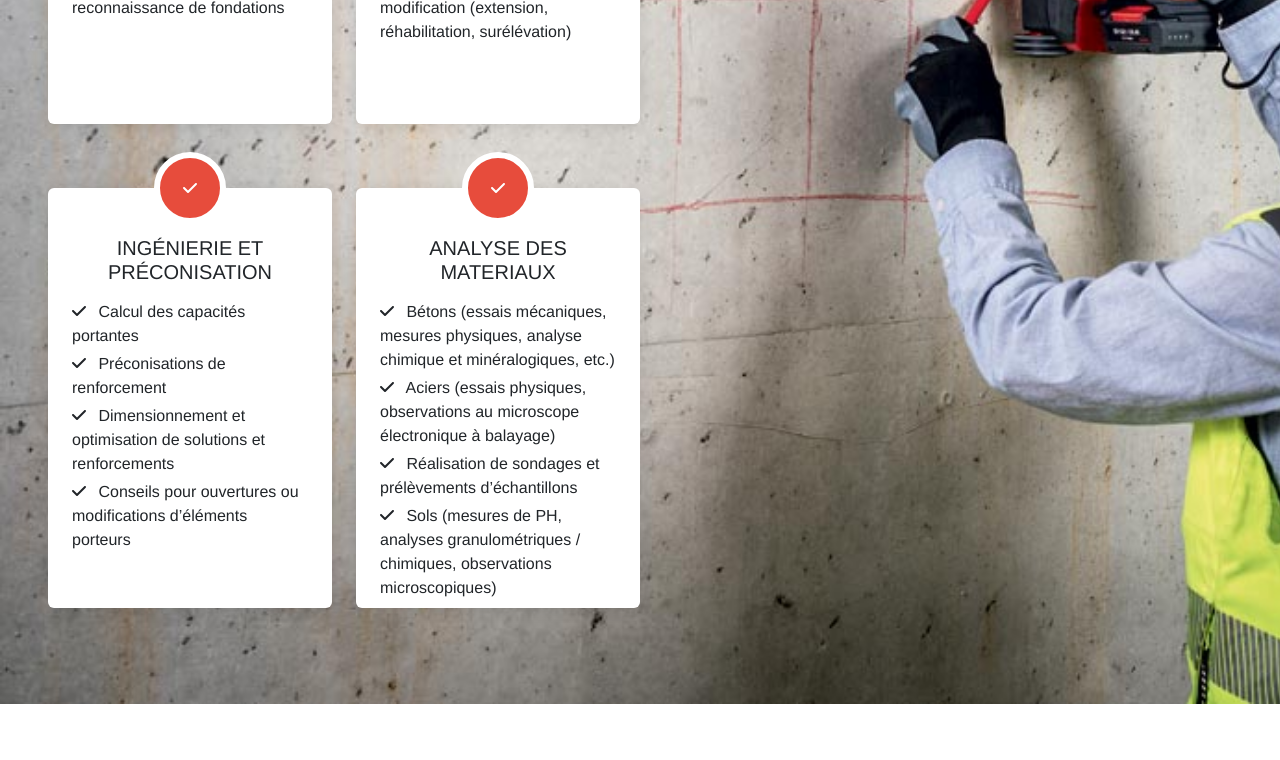
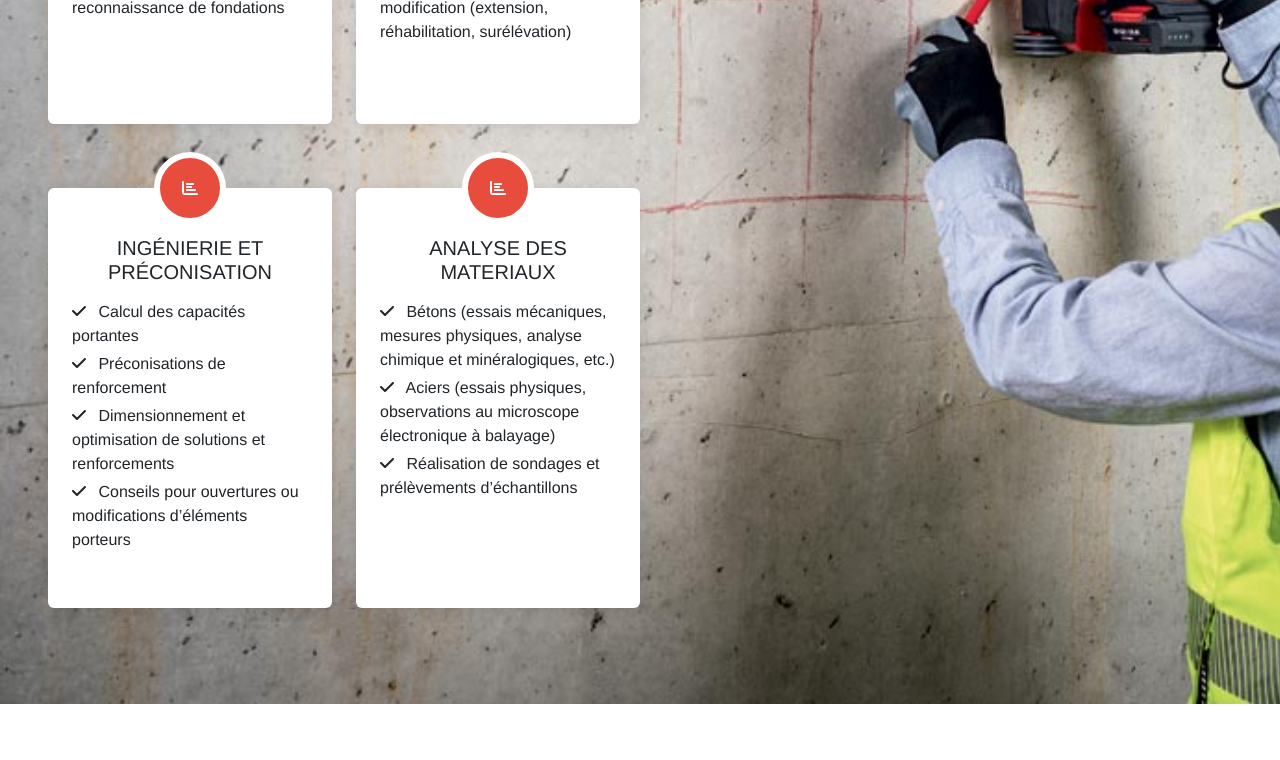
Before and after one commit to KchaouYassine/ubibat, a Vue app: page / in a window 1280 px wide. Shown: the part 1959-2719 px from the top of the page. Built offline with nearby package versions, Linux system fonts and the light colour scheme.

Commit message:
modify service icons

```diff
--- a/src/components/ChantierService.vue
+++ b/src/components/ChantierService.vue
@@ -7,7 +7,7 @@
       <div class="services row margin-auto">
         <div v-for="diagnosticItem in  chantierData" :key="diagnosticItem.title"  class="col-md-6">
           <div class="icon-box position-relative  bg-white mb-5 mt-3 py-5 px-4 ">
-              <div class="icon position-absolute text-white d-flex align-items-center justify-content-center"><font-awesome-icon icon="fa-solid fa-check fa-lg" /></div>
+              <div class="icon position-absolute text-white d-flex align-items-center justify-content-center"><font-awesome-icon icon="fa-solid fa-screwdriver-wrench fa-lg" /></div>
               <h4 class="fs-5 mb-3 text-center">{{ diagnosticItem.title }}</h4>
               <ul class=" list-unstyled text-start">
                 <li class="mb-1" v-for="info in  diagnosticItem.content" :key="info">
--- a/src/components/DiagnosticService.vue
+++ b/src/components/DiagnosticService.vue
@@ -8,7 +8,7 @@
         <div class="services row margin-auto">
           <div v-for="diagnosticItem in  diagnosticData" :key="diagnosticItem.title"  class="col-md-6">
             <div class="icon-box position-relative  bg-white mb-5 mt-3 py-5 px-4 ">
-              <div class="icon position-absolute text-white d-flex align-items-center justify-content-center"><font-awesome-icon icon="fa-solid fa-check fa-lg" /></div>
+              <div class="icon position-absolute text-white d-flex align-items-center justify-content-center"><font-awesome-icon icon="fa-solid fa-chart-bar fa-lg" /></div>
               <h4 class="fs-5 mb-3 text-center">{{ diagnosticItem.title }}</h4>
               <ul class=" list-unstyled text-start">
                 <li class="mb-1" v-for="info in  diagnosticItem.content" :key="info">
@@ -32,23 +32,23 @@ export default {
     const diagnosticData = ref([
       {
         title: 'AUSCULTATION ET RECONNAISSANCE',
-        icon: 'fa-gear',
+        icon: 'fa-chart-bar',
         content : ['Auscultation non-destructive par géoradar', 'Mesure de potentiel de corrosion des aciers', 'Réalisation de sondages et prélèvements d’échantillons', 'Réalisation de fouilles de reconnaissance de fondations' ]
       },
       {
         title: 'DIAGNOSTIC ET EXPERTISE',
-        icon: 'fa-gear',
+        icon: 'fa-chart-bar',
         content : ['Diagnostic visuel/Audit due Diligence', 'Diagnostic technique réglementaire et pathologique', 'Calcul de stabilité au feu/degré coupe-feu', 'Expertise structurelle avant modification (extension, réhabilitation, surélévation)' ]
       },
       {
         title: 'INGÉNIERIE ET PRÉCONISATION',
-        icon: 'fa-gear',
+        icon: 'fa-chart-bar',
         content : ['Calcul des capacités portantes', 'Préconisations de renforcement', 'Dimensionnement et optimisation de solutions et renforcements', 'Conseils pour ouvertures ou modifications d’éléments porteurs' ]
       },
       {
         title: 'ANALYSE DES MATERIAUX',
-        icon: 'fa-gear',
-        content : ['Bétons (essais mécaniques, mesures physiques, analyse chimique et minéralogiques, etc.)', 'Aciers (essais physiques, observations au microscope électronique à balayage)', 'Réalisation de sondages et prélèvements d’échantillons', 'Sols (mesures de PH, analyses granulométriques / chimiques, observations microscopiques)' ]
+        icon: 'fa-chart-bar',
+        content : ['Bétons (essais mécaniques, mesures physiques, analyse chimique et minéralogiques, etc.)', 'Aciers (essais physiques, observations au microscope électronique à balayage)', 'Réalisation de sondages et prélèvements d’échantillons' ]
       }
     ])
 
@@ -63,6 +63,7 @@ export default {
 
 <style lang="scss" >
 .diagnosticSection{
+
   background: url(@/assets/services/diagnostic.jpg);
   background-size: cover;
 
--- a/src/components/EtudesService.vue
+++ b/src/components/EtudesService.vue
@@ -8,7 +8,7 @@
       <div class="services row margin-auto">
         <div v-for="diagnosticItem in  diagnosticData" :key="diagnosticItem.title"  class="col-md-6">
           <div class="icon-box position-relative  bg-white mb-5 mt-3 py-5 px-4 ">
-              <div class="icon position-absolute text-white d-flex align-items-center justify-content-center"><font-awesome-icon icon="fa-solid fa-check fa-lg" /></div>
+              <div class="icon position-absolute text-white d-flex align-items-center justify-content-center"><font-awesome-icon icon="fa-solid fa-clipboard-list fa-lg" /></div>
               <h4 class="fs-5 mb-3 text-center">{{ diagnosticItem.title }}</h4>
               <ul class=" list-unstyled text-start">
                 <li class="mb-1" v-for="info in  diagnosticItem.content" :key="info">
@@ -67,6 +67,7 @@ setup() {
 
 <style lang="scss" scoped>
 .etudeSection{
+  height: 1190px;
   background: url(@/assets/services/etude.jpg);
   background-size: cover;
 
@@ -74,7 +75,7 @@ setup() {
 
 .services {
   .icon-box {
-    height: 400px;
+    height: 170px;
     box-shadow: 0px 2px 15px rgba(0, 0, 0, 0.1);
 
     .icon {
--- a/src/main.js
+++ b/src/main.js
@@ -8,10 +8,10 @@ import "bootstrap/dist/css/bootstrap.min.css";
 
 import { library } from "@fortawesome/fontawesome-svg-core";
 import { FontAwesomeIcon } from "@fortawesome/vue-fontawesome";
-import {faGear, faCheck, faEnvelope, faPhone, faUserTie } from "@fortawesome/free-solid-svg-icons";
+import {faGear, faCheck, faEnvelope, faPhone, faUserTie, faChartBar, faScrewdriverWrench, faClipboardList } from "@fortawesome/free-solid-svg-icons";
 import { faLinkedin } from "@fortawesome/free-brands-svg-icons";
 
-library.add(faGear, faCheck, faEnvelope, faPhone, faLinkedin, faUserTie);
+library.add(faGear, faCheck, faEnvelope, faPhone, faLinkedin, faUserTie, faChartBar, faScrewdriverWrench, faClipboardList);
 
 const app = createApp(App);
 app.use(store);
```
